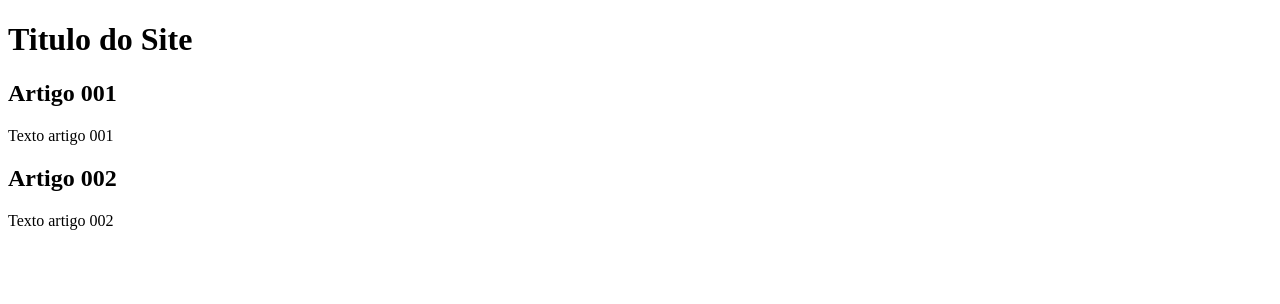
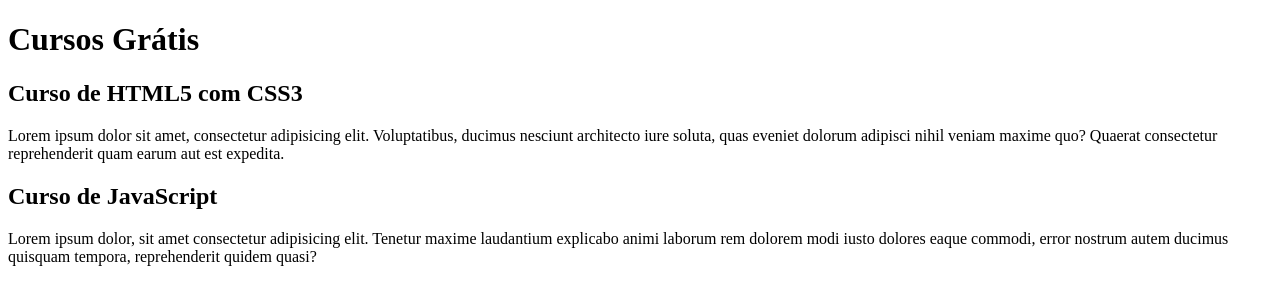
Before and after one commit to EmyyDev/projeto-site, a plain HTML site: page index.html in a window 1280 px wide. Drawn offline with Linux system fonts and the light colour scheme.

Commit message:
Comecei a escrever o conteúdo

```diff
--- a/index.html
+++ b/index.html
@@ -8,15 +8,15 @@
 <body>
     <main>
         <header>
-            <h1>Titulo do Site</h1>
+            <h1>Cursos Grátis</h1>
         </header>
         <article>
-            <h2>Artigo 001</h2>
-            <p>Texto artigo 001</p>
+            <h2>Curso de HTML5 com CSS3</h2>
+            <p>Lorem ipsum dolor sit amet, consectetur adipisicing elit. Voluptatibus, ducimus nesciunt architecto iure soluta, quas eveniet dolorum adipisci nihil veniam maxime quo? Quaerat consectetur reprehenderit quam earum aut est expedita.</p>
         </article>
         <article>
-            <h2>Artigo 002</h2>
-            <p>Texto artigo 002</p>
+            <h2>Curso de JavaScript</h2>
+            <p>Lorem ipsum dolor, sit amet consectetur adipisicing elit. Tenetur maxime laudantium explicabo animi laborum rem dolorem modi iusto dolores eaque commodi, error nostrum autem ducimus quisquam tempora, reprehenderit quidem quasi?</p>
         </article>
     </main>
 </body>
```
